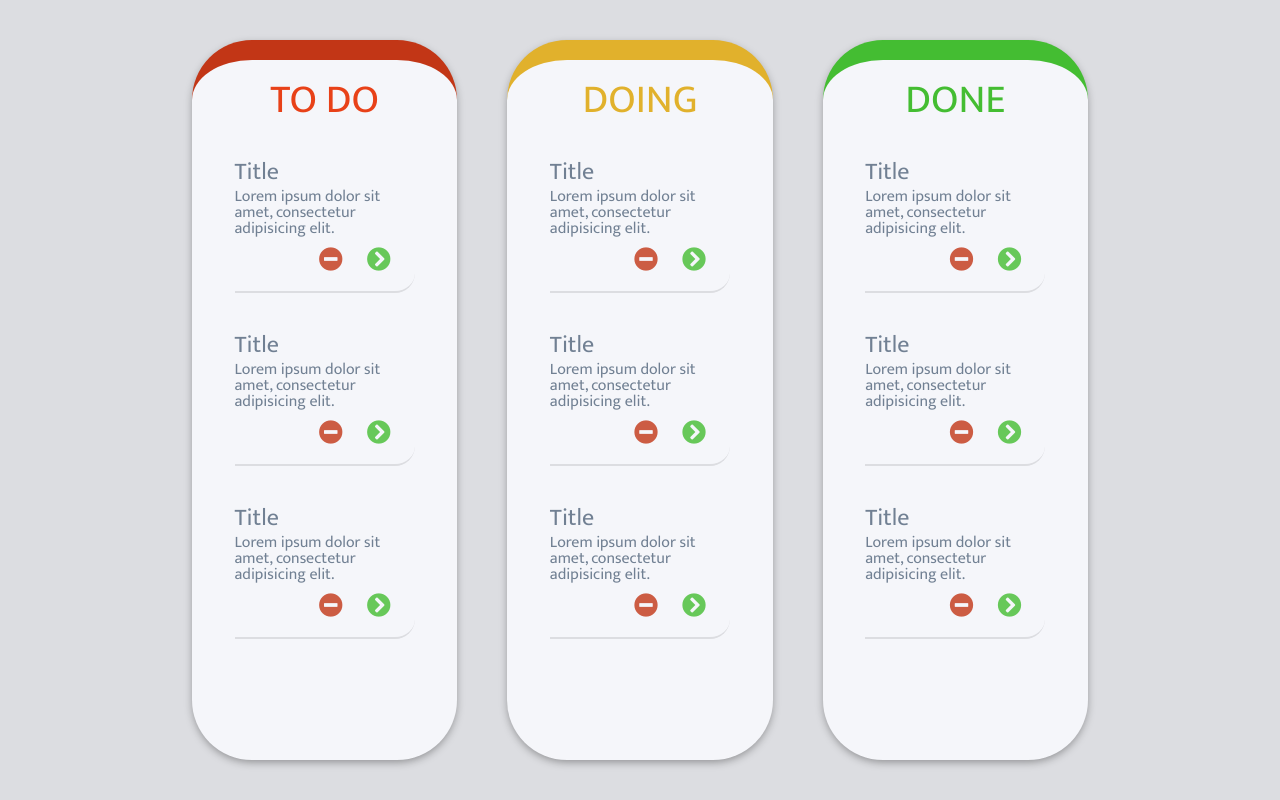
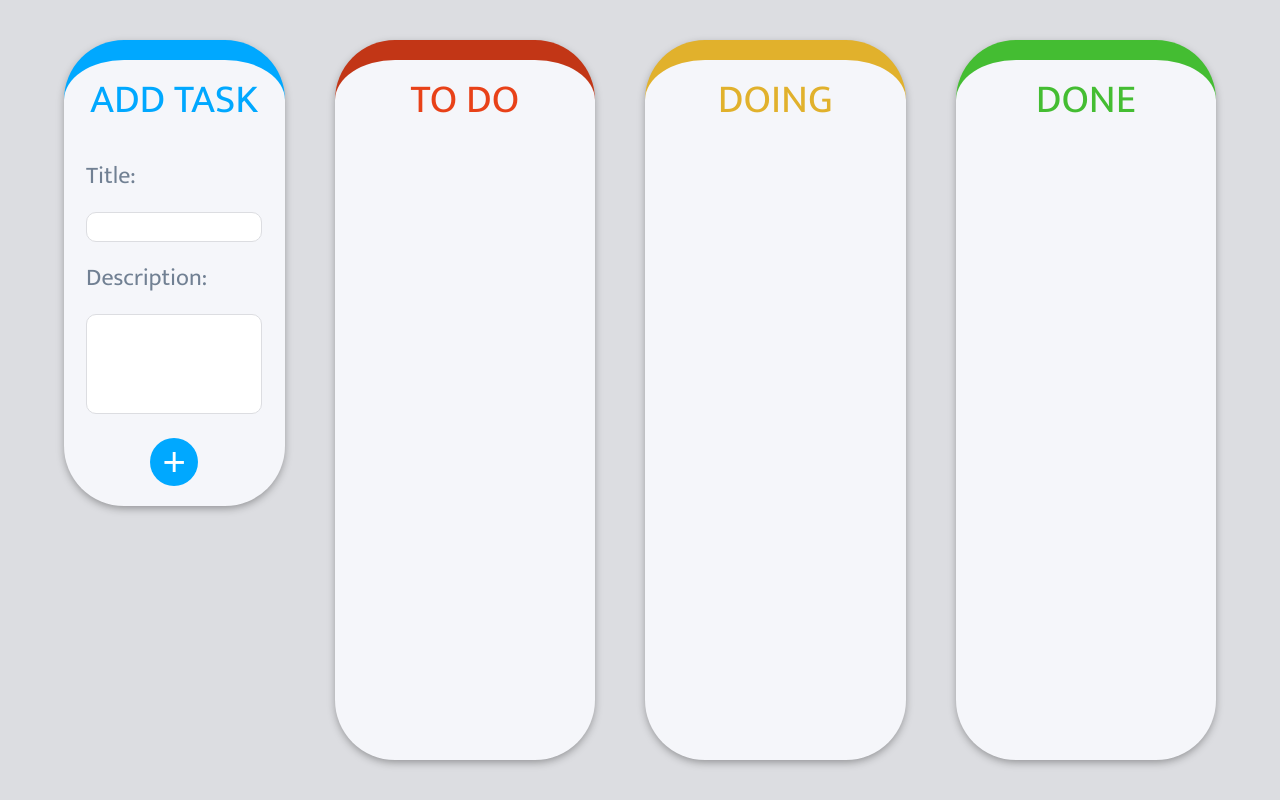
Before and after one commit to erixoalexandros/kanban, a React (Create React App) app: page / in a window 1280 px wide. Built offline with nearby package versions, Linux system fonts and the light colour scheme.

Commit message:
Style completed

```diff
--- /dev/null
+++ b/src/components/AddTask.js
@@ -0,0 +1,32 @@
+import React from 'react';
+
+class AddTask extends React.Component {
+
+  state = {title: '', description: ''};
+
+  onFormSubmit = (e) => {
+    e.preventDefault();
+    console.log('submitted');
+  }
+
+  render() {
+
+    return (
+      <form className='add-task' onSubmit={this.onFormSubmit}>
+        <h2>ADD TASK</h2>
+        <br/>
+        <label htmlFor='title'>Title:</label>
+        <br/>
+        <input type='text' name='title' required/>
+        <br/>
+        <label htmlFor='description'>Description:</label>
+        <br/>
+        <textarea name='description' required></textarea>
+        <br/>
+        <button type='submit'>+</button>
+      </form>
+    );
+  }
+}
+
+export default AddTask;
--- a/src/components/App.js
+++ b/src/components/App.js
@@ -1,15 +1,20 @@
 import React from 'react';
 import TaskList from './TaskList';
+import AddTask from './AddTask';
 import './style.css';
 
 class App extends React.Component {
 
-
+  state = {
+    toDo: [],
+    doing: [],
+    done: []};
 
   render() {
 
     return (
       <div className='app'>
+        <AddTask />
         <TaskList title='TO DO'/>
         <TaskList title='DOING'/>
         <TaskList title='DONE'/>
--- a/src/components/TaskList.js
+++ b/src/components/TaskList.js
@@ -3,13 +3,11 @@ import Task from './Task';
 
 const TaskList = ({title}) => {
 
-
   return (
     <div className='task-list'>
       <h1>{title}</h1>
-      <Task />
-      <Task />
-      <Task />
+      <div className='task-list-container'>
+      </div>
     </div>
   );
 }
--- a/src/components/style.css
+++ b/src/components/style.css
@@ -9,10 +9,11 @@ body {
 
 .app {
   align-items: center;
+  color: #718093;
   display: flex;
   height: 100vh;
   margin: auto;
-  width: 70%;
+  width: 90%;
 }
 
 .task-list {
@@ -22,14 +23,29 @@ body {
   flex: 1;
   height: 90vh;
   margin-right: 50px;
+  overflow: hidden;
   padding: 20px;
 }
 
-.task-list:first-child {
+.task-list-container {
+  height: 90%;
+  overflow-y: scroll;
+}
+
+::-webkit-scrollbar {
+  width: 10px;
+}
+
+::-webkit-scrollbar-thumb {
+  background-color: #dcdde1;
+  border-radius: 10px;
+}
+
+.task-list:nth-child(2){
   border-top: 20px solid #c23616;
 }
 
-.task-list:nth-child(2) {
+.task-list:nth-child(3) {
   border-top: 20px solid #e1b12c;
 }
 
@@ -45,12 +61,12 @@ body {
   width: 60%;
 }
 
-.task-list:first-child h1{
+.task-list:nth-child(2) h1{
   border-bottom-color: #e84118;
   color: #e84118;
 }
 
-.task-list:nth-child(2) h1 {
+.task-list:nth-child(3) h1 {
   border-bottom-color: #e1b12c;
   color: #e1b12c;
 }
@@ -63,7 +79,6 @@ body {
 .task {
   border-bottom: 2px solid #dcdde1;
   border-radius: 20px 0;
-  color: #718093;
   display: flex;
   flex-wrap: wrap;
   justify-content: flex-end;
@@ -86,12 +101,16 @@ body {
   margin-bottom: 20px;
   margin-right: 1.5rem;
   opacity: 0.8;
-  transition: opacity 0.2s, transform 0.1s;
+  transition: opacity 0.2s;
 }
 
 .task i:hover {
   opacity: 1;
   transform: scale(1.1);
+}
+
+.task i:active {
+  transform: scale(1);
 }
 
 .fa-minus-circle {
@@ -101,3 +120,75 @@ body {
 .fa-chevron-circle-right {
   color: #44bd32;
 }
+
+.add-task {
+  align-self: flex-start;
+  background-color: #f5f6fa;
+  border-radius: 60px;
+  border-top: 20px solid #00a8ff;
+  box-shadow: 0px 3px 8px -1px rgba(0,0,0,0.36);
+  display: flex;
+  flex: 1;
+  flex-direction: column;
+  font-size: 1.5rem;
+  margin-right: 50px;
+  margin-top: 5vh;
+  padding: 20px 0;
+}
+
+.add-task * {
+  margin: auto;
+  width: 80%;
+}
+
+.add-task h2 {
+  color: #00a8ff;
+  font-size: 2.5rem;
+  margin-bottom: 20px;
+  text-align: center;
+}
+
+.add-task input {
+  border: 1px solid #dcdde1;
+  border-radius: 10px;
+  color: #718093;
+  font-family: 'Mukta', sans-serif;
+  font-size: 1rem;
+  height: 30px;
+  outline: none;
+  padding: 8px;
+}
+
+.add-task textarea {
+  border: 1px solid #dcdde1;
+  border-radius: 10px;
+  font-family: 'Mukta', sans-serif;
+  font-size: 1rem;
+  color: #718093;
+  height: 100px;
+  outline: none;
+  padding: 8px;
+  resize: none;
+}
+
+.add-task button {
+  background-color: #00a8ff;
+  border: none;
+  border-radius: 50px;
+  color: #fff;
+  font-size: 2.5rem;
+  height: 3rem;
+  justify-content: center;
+  outline: none;
+  transition: background-color 0.1s;
+  width: 3rem;
+}
+
+.add-task button:hover {
+  background-color: #00c6ff;
+  transform: scale(1.05);
+}
+
+.add-task button:active {
+  transform: scale(0.98);
+}
```
